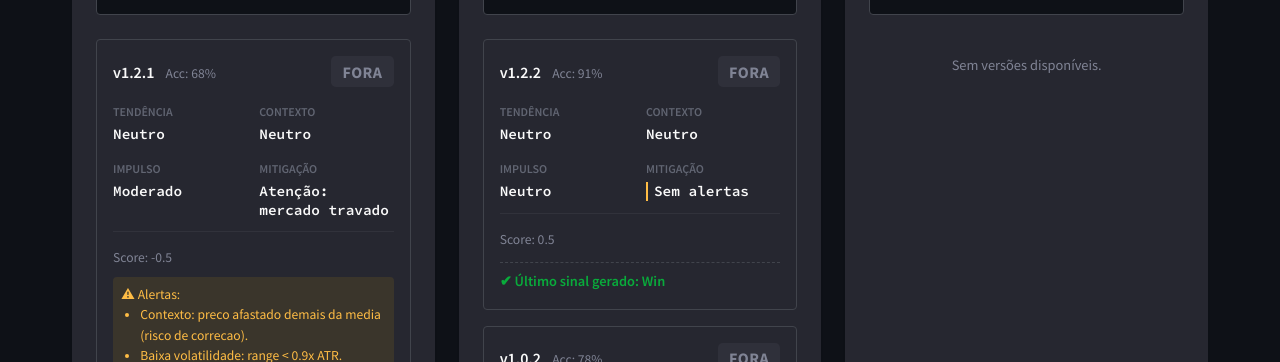
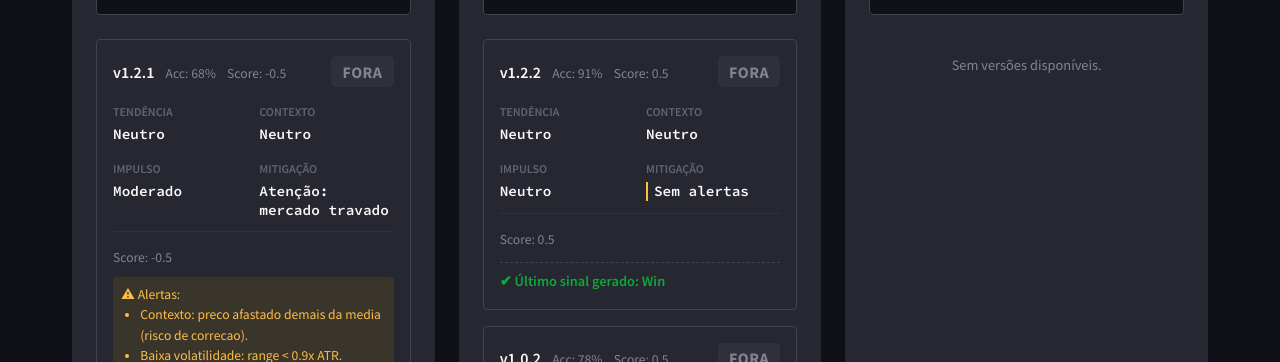
Before and after one commit to Glaubrs/tcim-site, a plain HTML site: page index.html in a window 1280 px wide. Shown: the part 438-800 px from the top of the page. Drawn offline with Linux system fonts and the light colour scheme.

Commit message:
Add files via upload

```diff
--- a/index.html
+++ b/index.html
@@ -415,6 +415,7 @@
                 <div>
                   <span class="version-label">v${v.version || "--"}</span>
                   <span class="version-acc" style="margin-left:8px">Acc: ${vAcc}</span>
+                  <span class="version-acc" style="margin-left:8px">${vScore}</span>
                 </div>
                 <div class="version-badge ${badge}">${vbias}</div>
               </div>
```
